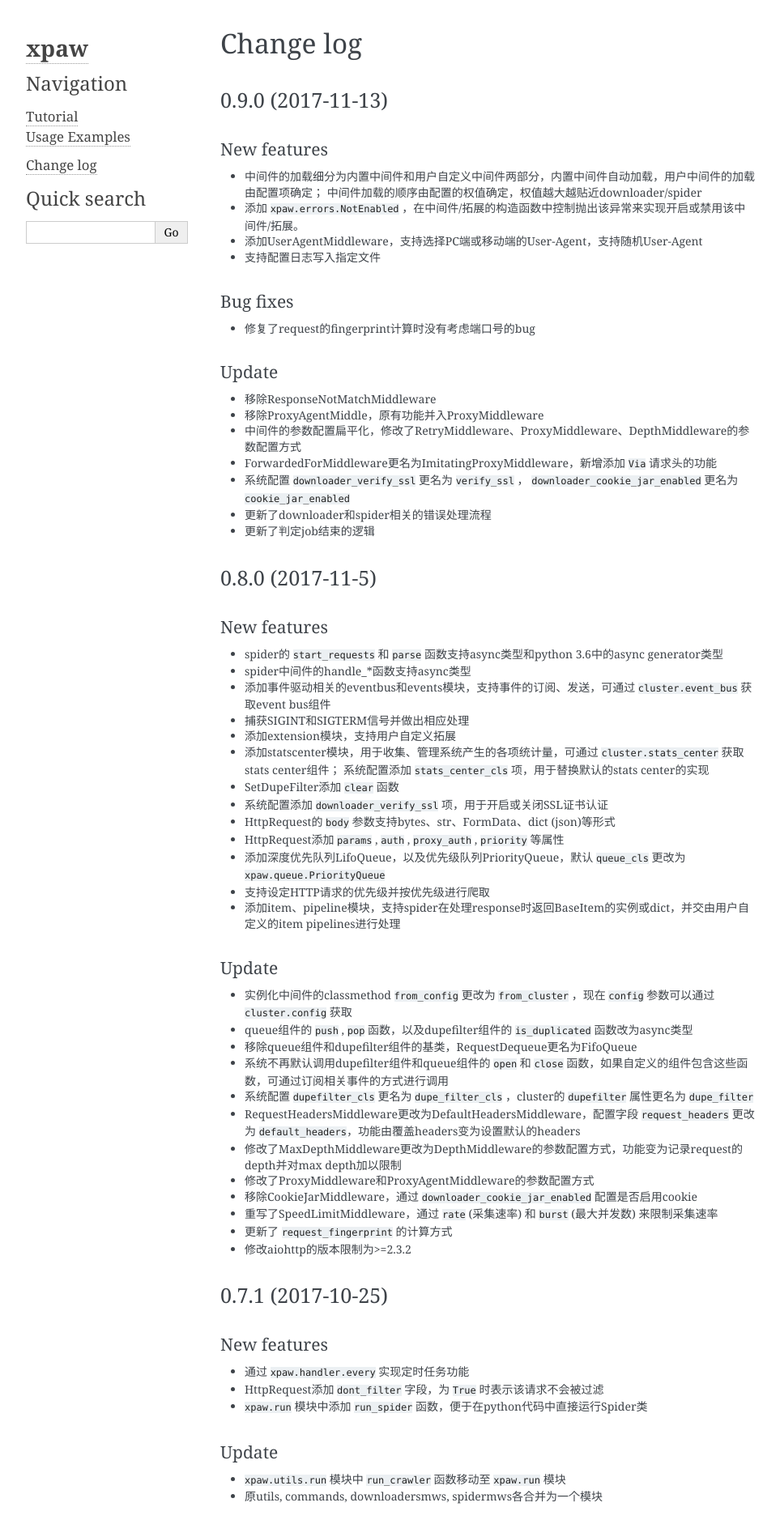
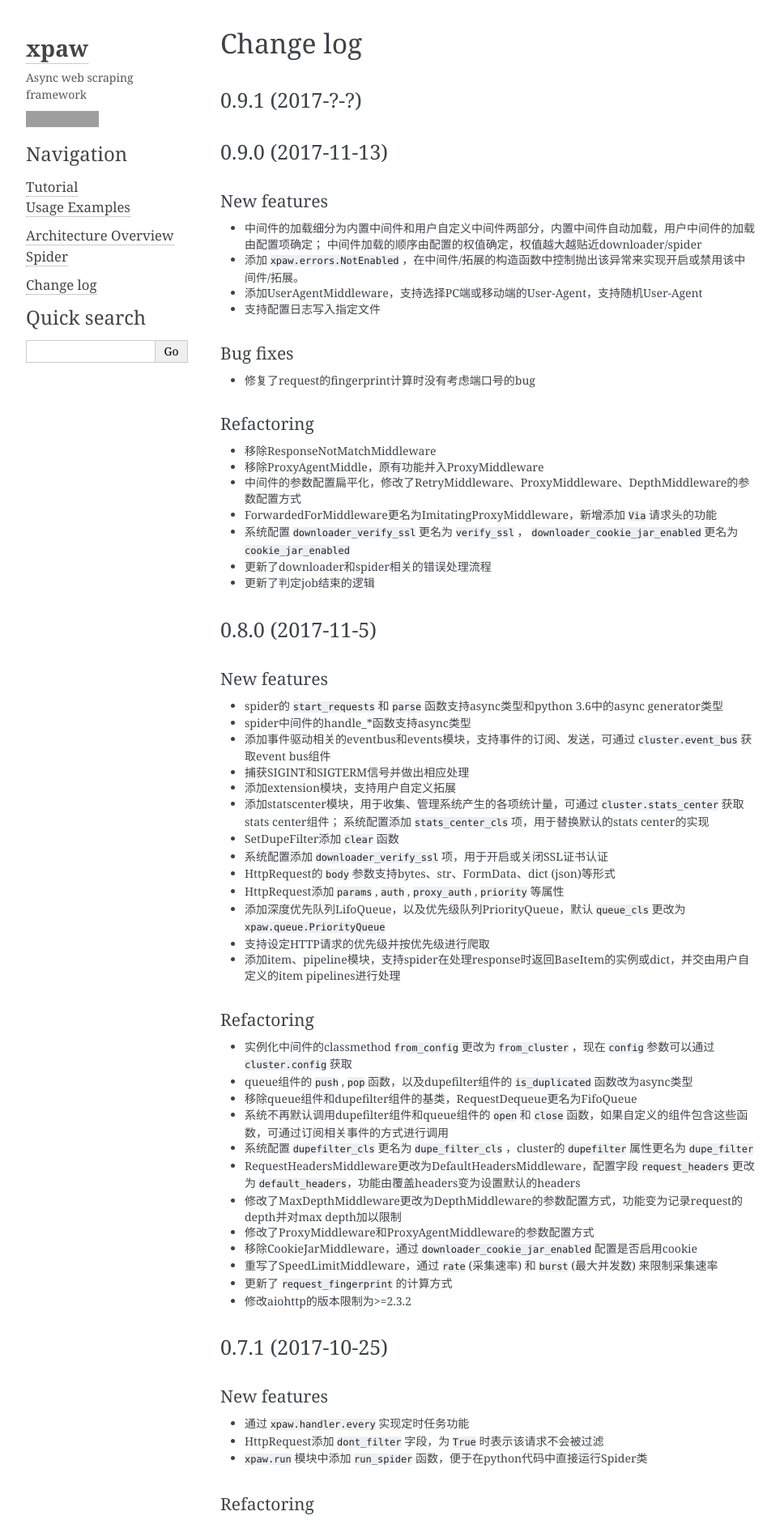
Before and after one commit to jadbin/xpaw, a Sphinx documentation site: the page built from docs/changelog.rst, in a window 1280 px wide. Shown: the top 1882 px of the page at 81% size, without its empty margins (148-1111 px from the left). Built offline with Sphinx 7.4.7, drawn with Linux system fonts in a browser that asks for light colours; some of the changed text lies outside the part shown; grey boxes are pictures that could not be loaded.

Commit message:
update docs

```diff
--- a/docs/changelog.rst
+++ b/docs/changelog.rst
@@ -2,6 +2,10 @@
 
 Change log
 ==========
+
+0.9.1 (2017-?-?)
+----------------
+
 
 0.9.0 (2017-11-13)
 ------------------
@@ -20,8 +24,8 @@ Bug fixes
 
 - 修复了request的fingerprint计算时没有考虑端口号的bug
 
-Update
-~~~~~~
+Refactoring
+~~~~~~~~~~~
 
 - 移除ResponseNotMatchMiddleware
 - 移除ProxyAgentMiddle，原有功能并入ProxyMiddleware
@@ -53,8 +57,8 @@ New features
 - 支持设定HTTP请求的优先级并按优先级进行爬取
 - 添加item、pipeline模块，支持spider在处理response时返回BaseItem的实例或dict，并交由用户自定义的item pipelines进行处理
 
-Update
-~~~~~~
+Refactoring
+~~~~~~~~~~~
 
 - 实例化中间件的classmethod ``from_config`` 更改为 ``from_cluster`` ，现在 ``config`` 参数可以通过 ``cluster.config`` 获取
 - queue组件的 ``push`` , ``pop`` 函数，以及dupefilter组件的 ``is_duplicated`` 函数改为async类型
@@ -80,8 +84,8 @@ New features
 - HttpRequest添加 ``dont_filter`` 字段，为 ``True`` 时表示该请求不会被过滤
 - ``xpaw.run`` 模块中添加 ``run_spider`` 函数，便于在python代码中直接运行Spider类
 
-Update
-~~~~~~
+Refactoring
+~~~~~~~~~~~
 
 - ``xpaw.utils.run`` 模块中 ``run_crawler`` 函数移动至 ``xpaw.run`` 模块
 - 原utils, commands, downloadersmws, spidermws各合并为一个模块
@@ -96,8 +100,8 @@ New features
 - 使用继承Dupefilter的去重过滤器来实现去重功能，系统配置添加 ``dupefilter_cls`` 项，用于替换默认的去重过滤器
 - ``xpaw.utils.run`` 模块中添加 ``run_crawler`` 函数，便于在python代码中控制开启爬虫
 
-Update
-~~~~~~
+Refactoring
+~~~~~~~~~~~
 
 - 使用config.py替代config.yaml作为配置文件，移除对pyyaml的依赖
 - ForwardedForMiddleware移动到 ``xpaw.downloadermws.headers`` 模块下
@@ -120,8 +124,8 @@ Bug fixes
 
 - ResponseMatchMiddleware的配置修改为列表
 
-Update
-~~~~~~
+Refactoring
+~~~~~~~~~~~
 
 - middleware的顺序修改为依次向downloader/spider靠近，层层包裹
 - 移除任务配置中随机生成的 ``task_id``
@@ -135,17 +139,14 @@ Bug fixes
 
 - HttpResponse中的 ``url`` 字段源于aiohttp返回的ClientResponse中的 ``url`` 字段，实际应为 ``URL`` 对象
 
-Update
-~~~~~~
+Refactoring
+~~~~~~~~~~~
 
 - LocalCluster启动时不再新建一个线程
 
 
 0.6.3 (2017-05-01)
 ------------------
-
-Update
-~~~~~~
 
 - 优化日志工具中设置日志的接口
 
@@ -174,8 +175,8 @@ New features
 - 添加SpeedLimitMiddleware，用于爬虫限速
 - 添加ProxyMiddleware，用于为请求添加指定代理
 
-Update
-~~~~~~
+Refactoring
+~~~~~~~~~~~
 
 - 移除MongoDedupeMiddleware及对pymongo的依赖
 - 修改ProxyAgentMiddleware、RetryMiddleware在配置文件中的参数格式
@@ -185,4 +186,4 @@ Update
 0.6.0 (2017-03-16)
 ------------------
 
-开始投入试用的第一个版本。
+开始投入试用的第一个版本
--- a/docs/conf.py
+++ b/docs/conf.py
@@ -95,9 +95,16 @@ html_theme = 'alabaster'
 # documentation.
 #
 html_theme_options = {
+    'description': 'Async web scraping framework',
+    'github_user': 'jadbin',
+    'github_repo': 'xpaw',
+    'github_button': False,
+    'travis_button': True,
     'font_family': "'goudy old style', 'minion pro', 'bell mt', Georgia, serif",
     'font_size': '14px',
-    'code_font_size': '12px'
+    'code_font_size': '12px',
+    'note_bg': '#E5ECD1',
+    'note_border': '#BFCF8C',
 }
 
 # Custom sidebar templates, maps document names to template names.
--- a/docs/index.rst
+++ b/docs/index.rst
@@ -83,6 +83,15 @@ Getting Started
    tutorial
    usage
 
+Basic Concept
+=============
+
+.. toctree::
+   :maxdepth: 2
+
+   architecture
+   spider
+
 All the Rest
 ============
 
--- /dev/null
+++ b/docs/spider.rst
@@ -0,0 +1,4 @@
+.. _spider:
+
+Spider
+======
--- a/xpaw/version.py
+++ b/xpaw/version.py
@@ -1,3 +1,3 @@
 # coding=utf-8
 
-__version__ = "0.9.0"
+__version__ = "0.9.1a1"
```
Also changed, not shown: docs/architecture.rst (added, +14 -0 lines), docs/tutorial.rst (+7 -7 lines), docs/usage.rst (+9 -3 lines), docs/_static/data_flow.png (added), 2 other files.
